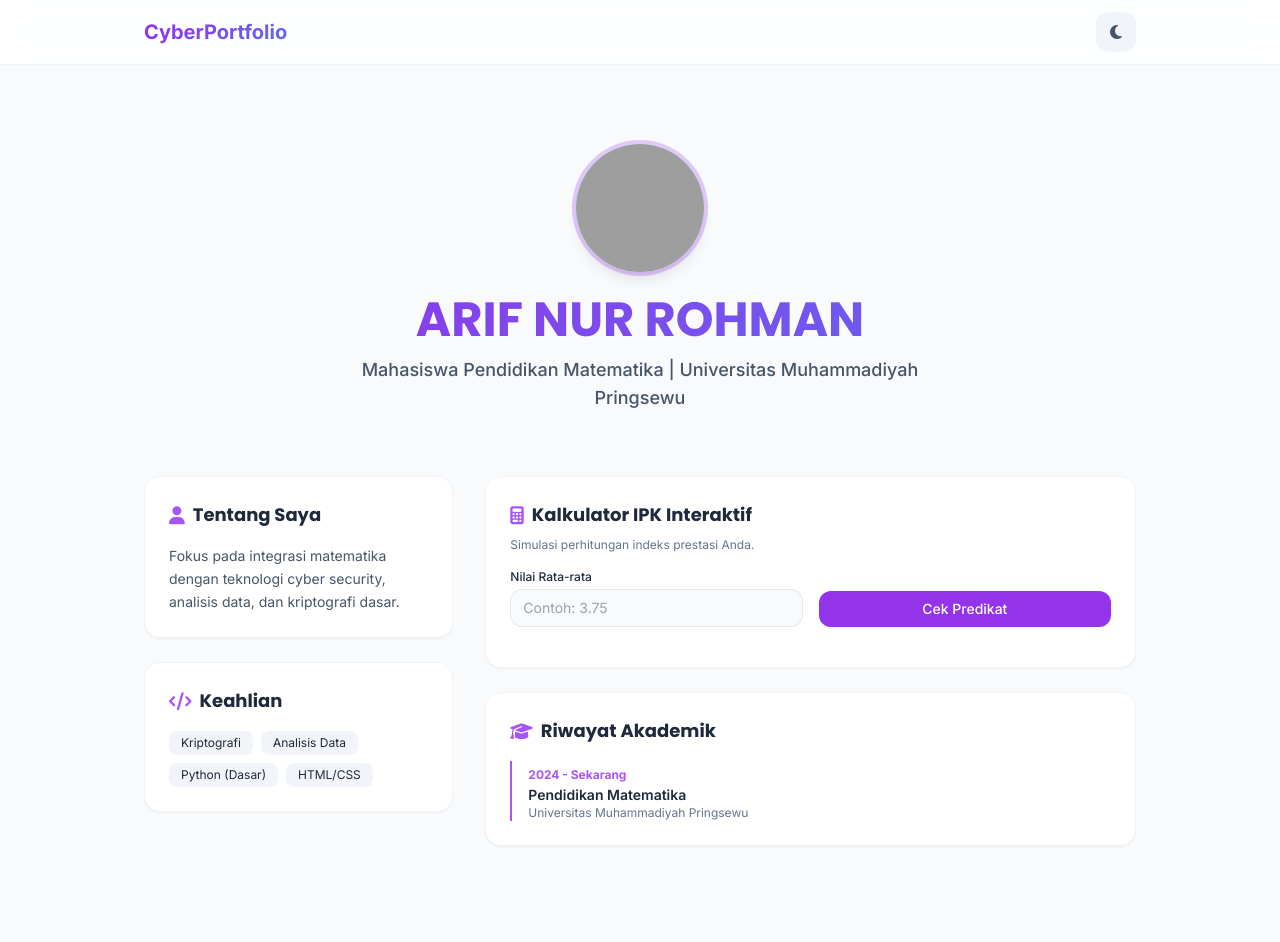
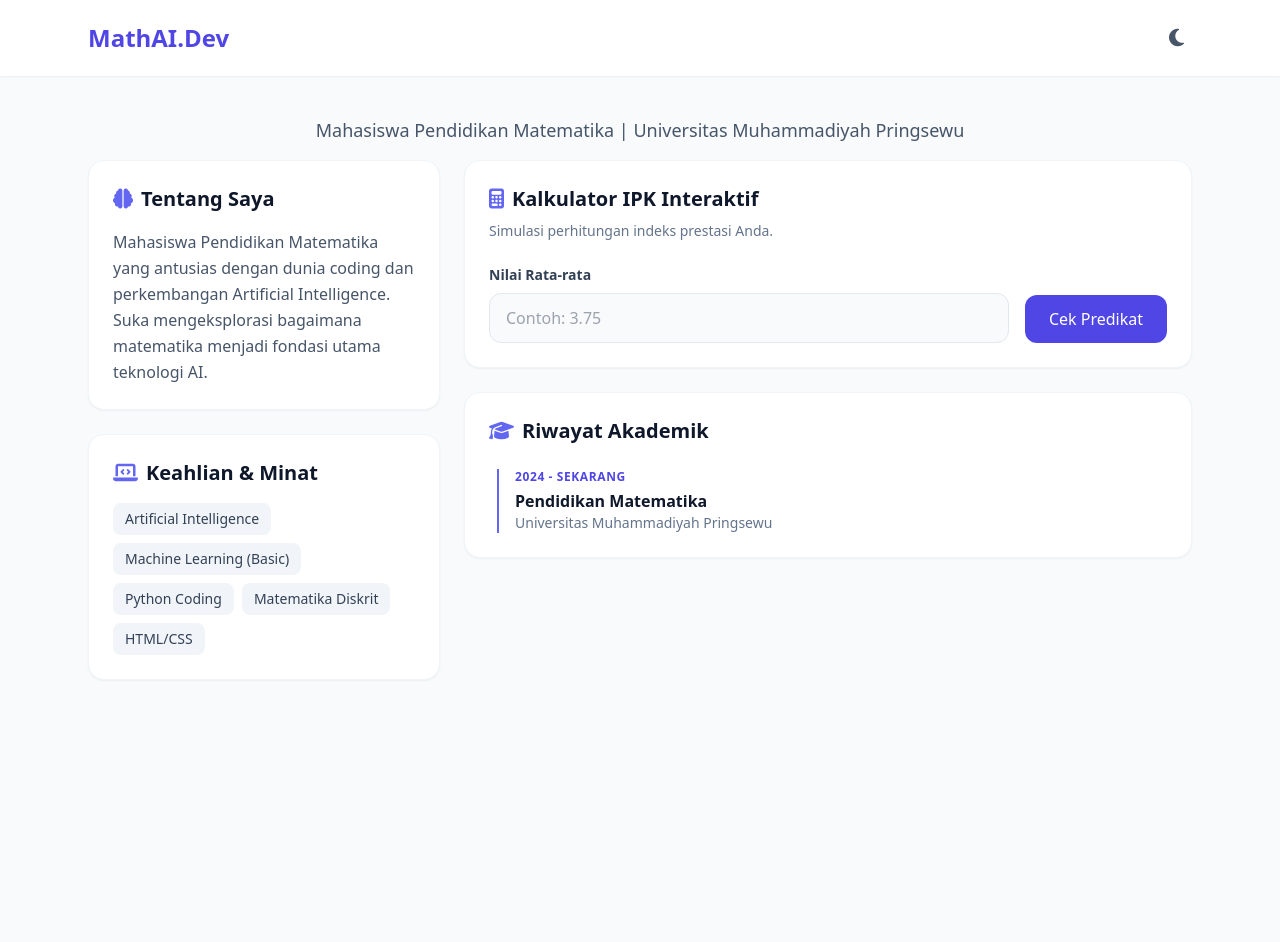
Before and after one commit to arifnurrohman1116-dot/my-cyber-portfolio, a plain HTML site: page index.html in a window 1280 px wide. After the commit the page ends 800 px from the top, so only its background shows below. Drawn offline with nearby package versions, Linux system fonts and the light colour scheme; grey boxes are pictures that could not be loaded.

Commit message:
Update index.html

```diff
--- a/index.html
+++ b/index.html
@@ -1,144 +1,101 @@
 <!DOCTYPE html>
-<html lang="id" class="scroll-smooth">
+<html lang="id">
 <head>
     <meta charset="UTF-8">
     <meta name="viewport" content="width=device-width, initial-scale=1.0">
     <title>Profil Pribadi Mahasiswa - Portofolio Interaktif</title>
-    <!-- Tailwind CSS -->
+    <!-- Menggunakan Tailwind CSS untuk styling cepat -->
     <script src="https://cdn.tailwindcss.com"></script>
-    <script>
-        tailwind.config = {
-            darkMode: 'class',
-            theme: {
-                extend: {
-                    colors: {
-                        primary: {
-                            50: '#f5f3ff',
-                            100: '#edd1ff',
-                            500: '#8b5cf6',
-                            600: '#7c3aed',
-                            700: '#6d28d9',
-                        }
-                    },
-                    fontFamily: {
-                        sans: ['Inter', 'sans-serif'],
-                    }
-                }
-            }
-        }
-    </script>
-    <!-- Google Fonts & FontAwesome Icons -->
-    <link href="https://fonts.googleapis.com/css2?family=Inter:wght@300;400;500;600;700;800&family=Poppins:wght@400;600;700&display=swap" rel="stylesheet">
+    <!-- FontAwesome untuk Icon -->
     <link rel="stylesheet" href="https://cdnjs.cloudflare.com/ajax/libs/font-awesome/6.4.0/css/all.min.css">
-    <style>
-        body { font-family: 'Inter', sans-serif; transition: background-color 0.3s, color 0.3s; }
-        h1, h2, h3 { font-family: 'Poppins', sans-serif; }
-        .glass-nav { background-color: rgba(255, 255, 255, 0.85); backdrop-filter: blur(12px); }
-        .dark .glass-nav { background-color: rgba(15, 23, 42, 0.85); }
-    </style>
 </head>
-<body class="bg-slate-50 text-slate-800 dark:bg-slate-900 dark:text-slate-100 min-h-screen pt-20">
-    <!-- Navbar -->
-    <nav class="glass-nav fixed top-0 left-0 right-0 z-50 border-b border-slate-200/50 dark:border-slate-800/50">
-        <div class="max-w-5xl mx-auto px-4 h-16 flex items-center justify-between">
-            <a href="#" class="font-bold text-xl bg-gradient-to-r from-purple-600 to-indigo-500 text-transparent bg-clip-text">CyberPortfolio</a>
-            <div class="flex items-center gap-4">
-                <button id="themeToggle" class="w-10 h-10 rounded-xl bg-slate-100 dark:bg-slate-800 flex items-center justify-center hover:scale-105 transition-all text-slate-600 dark:text-slate-300">
-                    <i class="fas fa-moon dark:hidden"></i>
-                    <i class="fas fa-sun hidden dark:block"></i>
-                </button>
-            </div>
+<body class="bg-slate-50 text-slate-800 font-sans">
+
+    <!-- Navbar / Header -->
+    <header class="bg-white shadow-sm sticky top-0 z-50">
+        <div class="max-w-6xl mx-auto px-6 py-4 flex justify-between items-center">
+            <h1 class="text-2xl font-bold text-indigo-600">MathAI.Dev</h1>
+            <button class="p-2 rounded-full hover:bg-slate-100 text-slate-600">
+                <i class="fa-solid fa-moon text-xl"></i>
+            </button>
         </div>
-    </nav>
-
-    <!-- Hero Section -->
-    <header class="max-w-5xl mx-auto px-4 py-16 text-center">
-        <div class="relative w-32 h-32 mx-auto mb-6 rounded-full overflow-hidden ring-4 ring-purple-500/30 shadow-lg">
-            <img src="https://i.postimg.cc/T3cDvXNx/Chat-GPT-Image-Jun-26-2026-10-04-31-AM.png" alt="Foto Profil Arif" class="w-full h-full object-cover">
-        </div>
-        <h1 class="text-4xl md:text-5xl font-extrabold mb-3 bg-gradient-to-r from-purple-600 to-indigo-500 dark:from-purple-400 dark:to-indigo-300 text-transparent bg-clip-text">ARIF NUR ROHMAN</h1>
-        <p class="text-lg text-slate-600 dark:text-slate-400 max-w-xl mx-auto font-medium">Mahasiswa Pendidikan Matematika | Universitas Muhammadiyah Pringsewu</p>
     </header>
 
-    <!-- Main Content -->
-    <main class="max-w-5xl mx-auto px-4 pb-24 grid grid-cols-1 md:grid-cols-3 gap-8">
-        <!-- Left Column: Info & Skills -->
-        <div class="space-y-6">
-            <div class="bg-white dark:bg-slate-800 p-6 rounded-2xl shadow-sm border border-slate-100 dark:border-slate-700/50">
-                <h3 class="font-bold text-lg mb-4 flex items-center gap-2"><i class="fas fa-user text-purple-500"></i> Tentang Saya</h3>
-                <p class="text-sm text-slate-600 dark:text-slate-400 leading-relaxed">Fokus pada integrasi matematika dengan teknologi cyber security, analisis data, dan kriptografi dasar.</p>
+    <!-- Hero Section / Sub-Header Singkat -->
+    <section class="max-w-6xl mx-auto px-6 pt-10 pb-4 text-center">
+        <p class="text-lg text-slate-600 max-w-2xl mx-auto">
+            Mahasiswa Pendidikan Matematika | Universitas Muhammadiyah Pringsewu
+        </p>
+    </section>
+
+    <!-- Main Dashboard Grid Layout (Mengikuti Struktur Kode Awal Anda) -->
+    <main class="max-w-6xl mx-auto px-6 pb-16 grid grid-cols-1 md:grid-cols-3 gap-6">
+
+        <!-- KOLOM KIRI: Tentang & Keahlian -->
+        <div class="md:col-span-1 flex flex-col gap-6">
+
+            <!-- Card: Tentang Saya -->
+            <div class="bg-white p-6 rounded-2xl shadow-sm border border-slate-100">
+                <h2 class="text-xl font-bold text-slate-900 mb-4 flex items-center gap-2">
+                    <i class="fa-solid fa-brain text-indigo-500"></i> Tentang Saya
+                </h2>
+                <p class="text-slate-600 leading-relaxed">
+                    Mahasiswa Pendidikan Matematika yang antusias dengan dunia coding dan perkembangan Artificial Intelligence. Suka mengeksplorasi bagaimana matematika menjadi fondasi utama teknologi AI.
+                </p>
             </div>
-            <div class="bg-white dark:bg-slate-800 p-6 rounded-2xl shadow-sm border border-slate-100 dark:border-slate-700/50">
-                <h3 class="font-bold text-lg mb-4 flex items-center gap-2"><i class="fas fa-code text-purple-500"></i> Keahlian</h3>
+
+            <!-- Card: Keahlian (Vibe Coding & AI) -->
+            <div class="bg-white p-6 rounded-2xl shadow-sm border border-slate-100">
+                <h2 class="text-xl font-bold text-slate-900 mb-4 flex items-center gap-2">
+                    <i class="fa-solid fa-laptop-code text-indigo-500"></i> Keahlian & Minat
+                </h2>
                 <div class="flex flex-wrap gap-2">
-                    <span class="px-3 py-1 bg-slate-100 dark:bg-slate-700 text-xs rounded-lg">Kriptografi</span>
-                    <span class="px-3 py-1 bg-slate-100 dark:bg-slate-700 text-xs rounded-lg">Analisis Data</span>
-                    <span class="px-3 py-1 bg-slate-100 dark:bg-slate-700 text-xs rounded-lg">Python (Dasar)</span>
-                    <span class="px-3 py-1 bg-slate-100 dark:bg-slate-700 text-xs rounded-lg">HTML/CSS</span>
+                    <span class="px-3 py-1.5 bg-slate-100 text-slate-700 text-sm rounded-lg font-medium">Artificial Intelligence</span>
+                    <span class="px-3 py-1.5 bg-slate-100 text-slate-700 text-sm rounded-lg font-medium">Machine Learning (Basic)</span>
+                    <span class="px-3 py-1.5 bg-slate-100 text-slate-700 text-sm rounded-lg font-medium">Python Coding</span>
+                    <span class="px-3 py-1.5 bg-slate-100 text-slate-700 text-sm rounded-lg font-medium">Matematika Diskrit</span>
+                    <span class="px-3 py-1.5 bg-slate-100 text-slate-700 text-sm rounded-lg font-medium">HTML/CSS</span>
                 </div>
             </div>
+
         </div>
 
-        <!-- Right Column: Interactive IPK Calculator & Projects -->
-        <div class="md:col-span-2 space-y-6">
-            <!-- IPK Calculator -->
-            <div class="bg-white dark:bg-slate-800 p-6 rounded-2xl shadow-sm border border-slate-100 dark:border-slate-700/50">
-                <h3 class="font-bold text-lg mb-2 flex items-center gap-2"><i class="fas fa-calculator text-purple-500"></i> Kalkulator IPK Interaktif</h3>
-                <p class="text-xs text-slate-500 mb-4">Simulasi perhitungan indeks prestasi Anda.</p>
-                <div class="grid grid-cols-2 gap-4 mb-4">
-                    <div>
-                        <label class="text-xs block mb-1 font-medium">Nilai Rata-rata</label>
-                        <input type="number" id="ipkInput" step="0.01" max="4" min="0" placeholder="Contoh: 3.75" class="w-full px-3 py-2 text-sm bg-slate-50 dark:bg-slate-700 border border-slate-200 dark:border-slate-600 rounded-xl focus:outline-none focus:ring-2 focus:ring-purple-500">
+        <!-- KOLOM KANAN: Kalkulator & Riwayat Akademik -->
+        <div class="md:col-span-2 flex flex-col gap-6">
+
+            <!-- Card: Kalkulator IPK Sederhana -->
+            <div class="bg-white p-6 rounded-2xl shadow-sm border border-slate-100">
+                <h2 class="text-xl font-bold text-slate-900 mb-2 flex items-center gap-2">
+                    <i class="fa-solid fa-calculator text-indigo-500"></i> Kalkulator IPK Interaktif
+                </h2>
+                <p class="text-sm text-slate-500 mb-6">Simulasi perhitungan indeks prestasi Anda.</p>
+
+                <div class="flex flex-col sm:flex-row gap-4 items-end">
+                    <div class="flex-1 w-full">
+                        <label class="block text-sm font-semibold text-slate-700 mb-2">Nilai Rata-rata</label>
+                        <input type="text" placeholder="Contoh: 3.75" class="w-full px-4 py-3 bg-slate-50 border border-slate-200 rounded-xl focus:outline-none focus:ring-2 focus:ring-indigo-500 text-slate-700">
                     </div>
-                    <div class="flex items-end">
-                        <button onclick="hitungPredikat()" class="w-full py-2 bg-purple-600 hover:bg-purple-700 text-white text-sm font-medium rounded-xl shadow-sm transition-all">Cek Predikat</button>
-                    </div>
+                    <button class="w-full sm:w-auto px-6 py-3 bg-indigo-600 hover:bg-indigo-700 text-white font-medium rounded-xl transition duration-200 whitespace-nowrap">
+                        Cek Predikat
+                    </button>
                 </div>
-                <div id="ipkResult" class="p-3 bg-slate-50 dark:bg-slate-700/50 rounded-xl text-center text-sm font-semibold text-purple-600 dark:text-purple-400 hidden"></div>
             </div>
 
-            <!-- Experience/Projects -->
-            <div class="bg-white dark:bg-slate-800 p-6 rounded-2xl shadow-sm border border-slate-100 dark:border-slate-700/50">
-                <h3 class="font-bold text-lg mb-4 flex items-center gap-2"><i class="fas fa-graduation-cap text-purple-500"></i> Riwayat Akademik</h3>
-                <div class="border-l-2 border-purple-500 pl-4 space-y-4">
-                    <div>
-                        <span class="text-xs font-bold text-purple-500">2024 - Sekarang</span>
-                        <h4 class="font-semibold text-sm">Pendidikan Matematika</h4>
-                        <p class="text-xs text-slate-500">Universitas Muhammadiyah Pringsewu</p>
-                    </div>
+            <!-- Card: Riwayat Akademik -->
+            <div class="bg-white p-6 rounded-2xl shadow-sm border border-slate-100">
+                <h2 class="text-xl font-bold text-slate-900 mb-6 flex items-center gap-2">
+                    <i class="fa-solid fa-graduation-cap text-indigo-500"></i> Riwayat Akademik
+                </h2>
+                <div class="border-l-2 border-indigo-500 pl-4 ml-2">
+                    <span class="text-xs font-semibold text-indigo-600 uppercase tracking-wider block mb-1">2024 - Sekarang</span>
+                    <h3 class="text-base font-bold text-slate-900">Pendidikan Matematika</h3>
+                    <p class="text-sm text-slate-500">Universitas Muhammadiyah Pringsewu</p>
                 </div>
             </div>
+
         </div>
+
     </main>
 
-    <script>
-        // Theme Toggle
-        const themeToggle = document.getElementById('themeToggle');
-        if (localStorage.theme === 'dark' || (!('theme' in localStorage) && window.matchMedia('(prefers-color-scheme: dark)').matches)) {
-            document.documentElement.classList.add('dark');
-        } else {
-            document.documentElement.classList.remove('dark');
-        }
-        themeToggle.addEventListener('click', () => {
-            document.documentElement.classList.toggle('dark');
-            localStorage.theme = document.documentElement.classList.contains('dark') ? 'dark' : 'light';
-        });
-
-        // IPK Calculator Logic
-        function hitungPredikat() {
-            const val = parseFloat(document.getElementById('ipkInput').value);
-            const res = document.getElementById('ipkResult');
-            if(isNaN(val) || val < 0 || val > 4) {
-                res.innerText = "Masukkan nilai IPK valid (0.00 - 4.00)";
-            } else if(val >= 3.51) {
-                res.innerText = `IPK: ${val.toFixed(2)} - Predikat: Dengan Pujian (Cum Laude) 🌟`;
-            } else if(val >= 3.00) {
-                res.innerText = `IPK: ${val.toFixed(2)} - Predikat: Sangat Memuaskan 👍`;
-            } else {
-                res.innerText = `IPK: ${val.toFixed(2)} - Predikat: Memuaskan`;
-            }
-            res.classList.remove('hidden');
-        }
-    </script>
 </body>
 </html>
```
